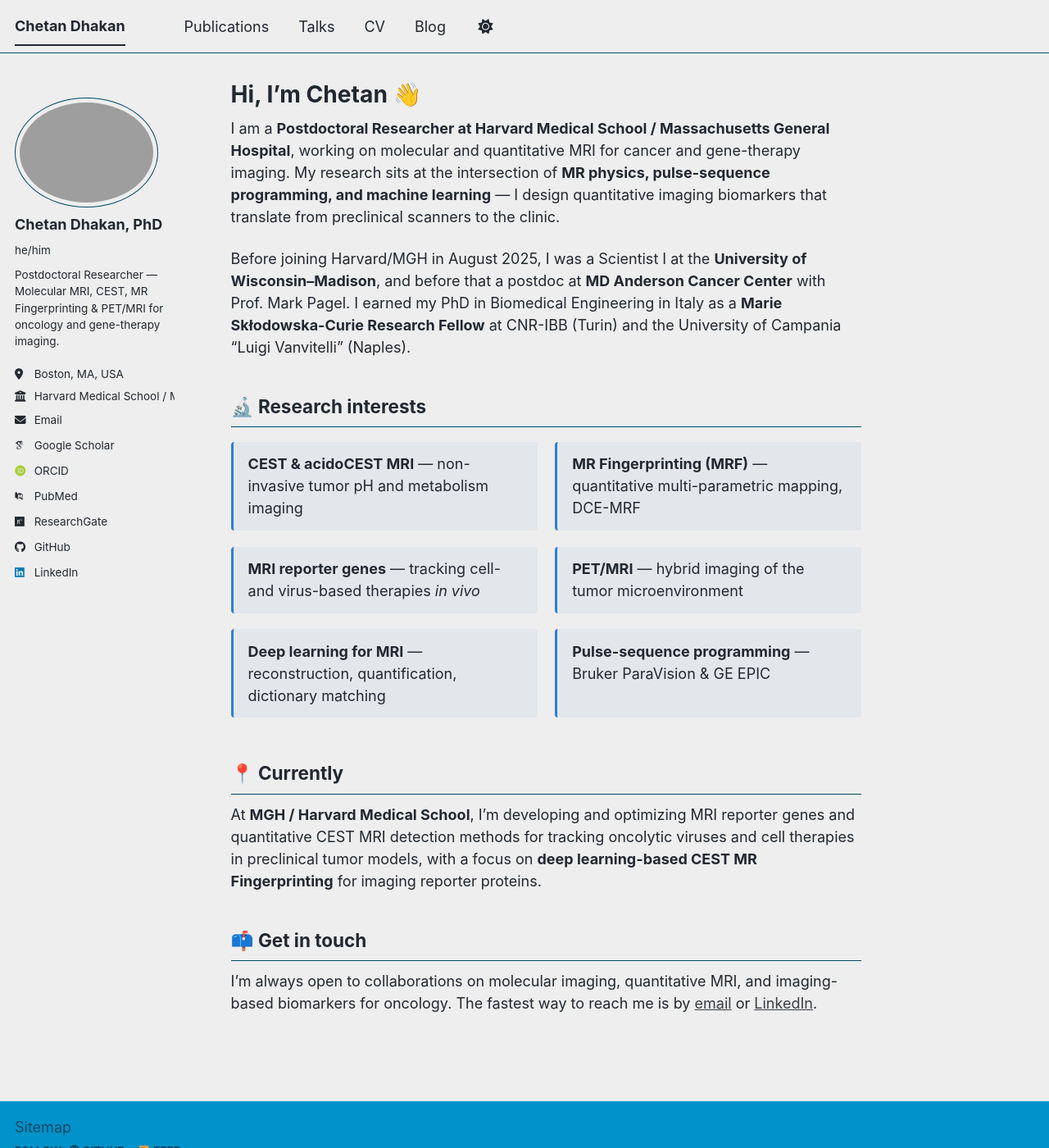
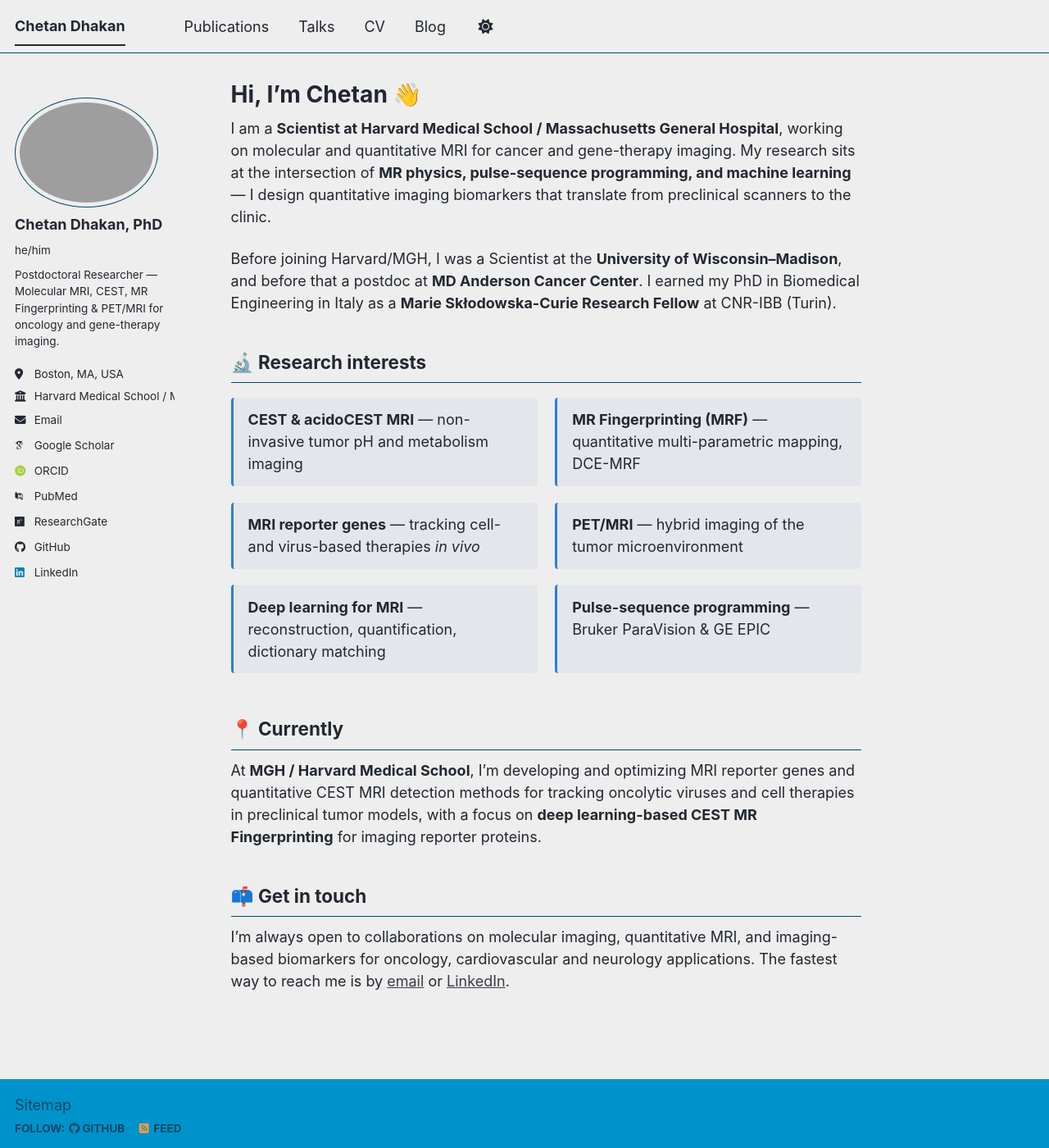
Before and after one commit to chetz09/chetz09.github.io, a Jekyll site: the page built from _pages/about.md, in a window 1280 px wide and 1400 px high. Shown: the whole window at 82% size. Built offline with Jekyll 4.4.1, drawn with Linux system fonts in a browser that asks for light colours; some web fonts are replaced; a script bundle is joined from its source files by our own code; library files that are not in the unit come from our copies.

Commit message:
Update about.md

```diff
--- a/_pages/about.md
+++ b/_pages/about.md
@@ -7,9 +7,9 @@ redirect_from:
   - /about.html
 ---
 
-I am a **Postdoctoral Researcher at Harvard Medical School / Massachusetts General Hospital**, working on molecular and quantitative MRI for cancer and gene-therapy imaging. My research sits at the intersection of **MR physics, pulse-sequence programming, and machine learning** — I design quantitative imaging biomarkers that translate from preclinical scanners to the clinic.
+I am a **Scientist at Harvard Medical School / Massachusetts General Hospital**, working on molecular and quantitative MRI for cancer and gene-therapy imaging. My research sits at the intersection of **MR physics, pulse-sequence programming, and machine learning** — I design quantitative imaging biomarkers that translate from preclinical scanners to the clinic.
 
-Before joining Harvard/MGH in August 2025, I was a Scientist I at the **University of Wisconsin–Madison**, and before that a postdoc at **MD Anderson Cancer Center** with Prof. Mark Pagel. I earned my PhD in Biomedical Engineering in Italy as a **Marie Skłodowska-Curie Research Fellow** at CNR-IBB (Turin) and the University of Campania "Luigi Vanvitelli" (Naples).
+Before joining Harvard/MGH, I was a Scientist at the **University of Wisconsin–Madison**, and before that a postdoc at **MD Anderson Cancer Center**. I earned my PhD in Biomedical Engineering in Italy as a **Marie Skłodowska-Curie Research Fellow** at CNR-IBB (Turin).
 
 ## 🔬 Research interests
 
@@ -30,7 +30,7 @@ At **MGH / Harvard Medical School**, I'm developing and optimizing MRI reporter
 
 ## 📫 Get in touch
 
-I'm always open to collaborations on molecular imaging, quantitative MRI, and imaging-based biomarkers for oncology. The fastest way to reach me is by [email](mailto:chetandhakan09@gmail.com) or [LinkedIn](https://linkedin.com/in/dhakanchetan).
+I'm always open to collaborations on molecular imaging, quantitative MRI, and imaging-based biomarkers for oncology, cardiovascular and neurology applications. The fastest way to reach me is by [email](mailto:chetandhakan09@gmail.com) or [LinkedIn](https://linkedin.com/in/dhakanchetan).
 
 <style>
 .research-grid ul {
```
